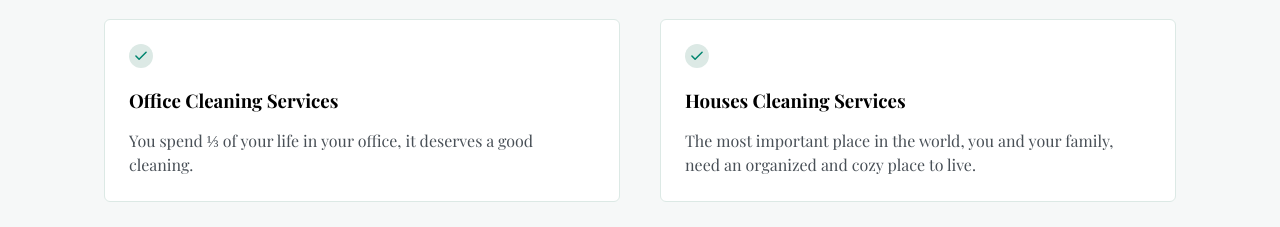
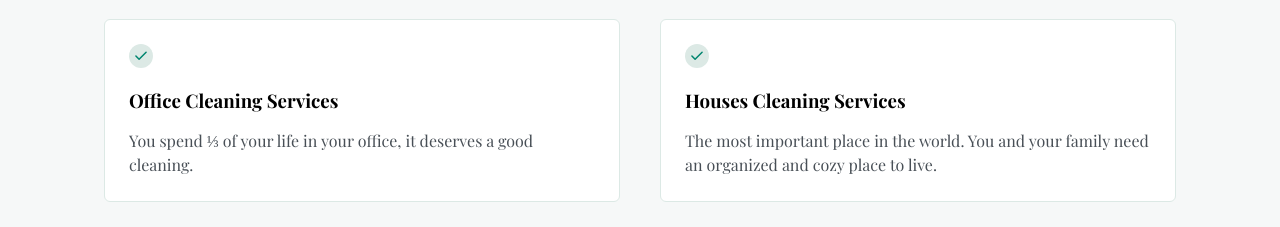
Before and after one commit to theailton/CleaningServices, a plain HTML site: page index.html in a window 1280 px wide. Shown: the part 1220-1447 px from the top of the page. Drawn offline with nearby package versions, Linux system fonts and the light colour scheme.

Commit message:
alteracao texto

```diff
--- a/index.html
+++ b/index.html
@@ -258,7 +258,7 @@
 
               <h3>Houses Cleaning Services</h3>
               <p>
-                The most important place in the world, you and your family, need an organized and cozy place to live.
+                The most important place in the world. You and your family need an organized and cozy place to live.
               </p>
             </div>
 
```
